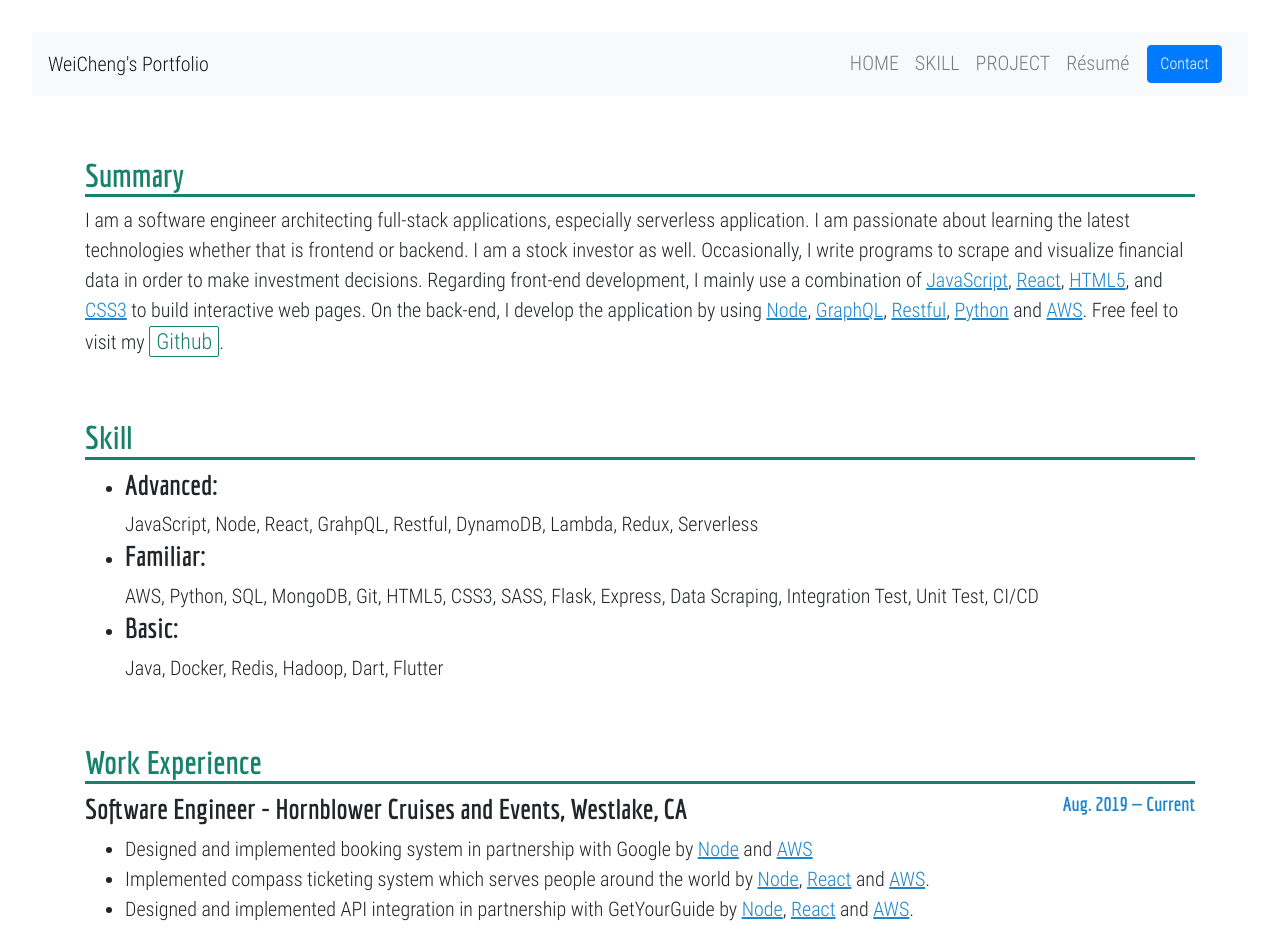
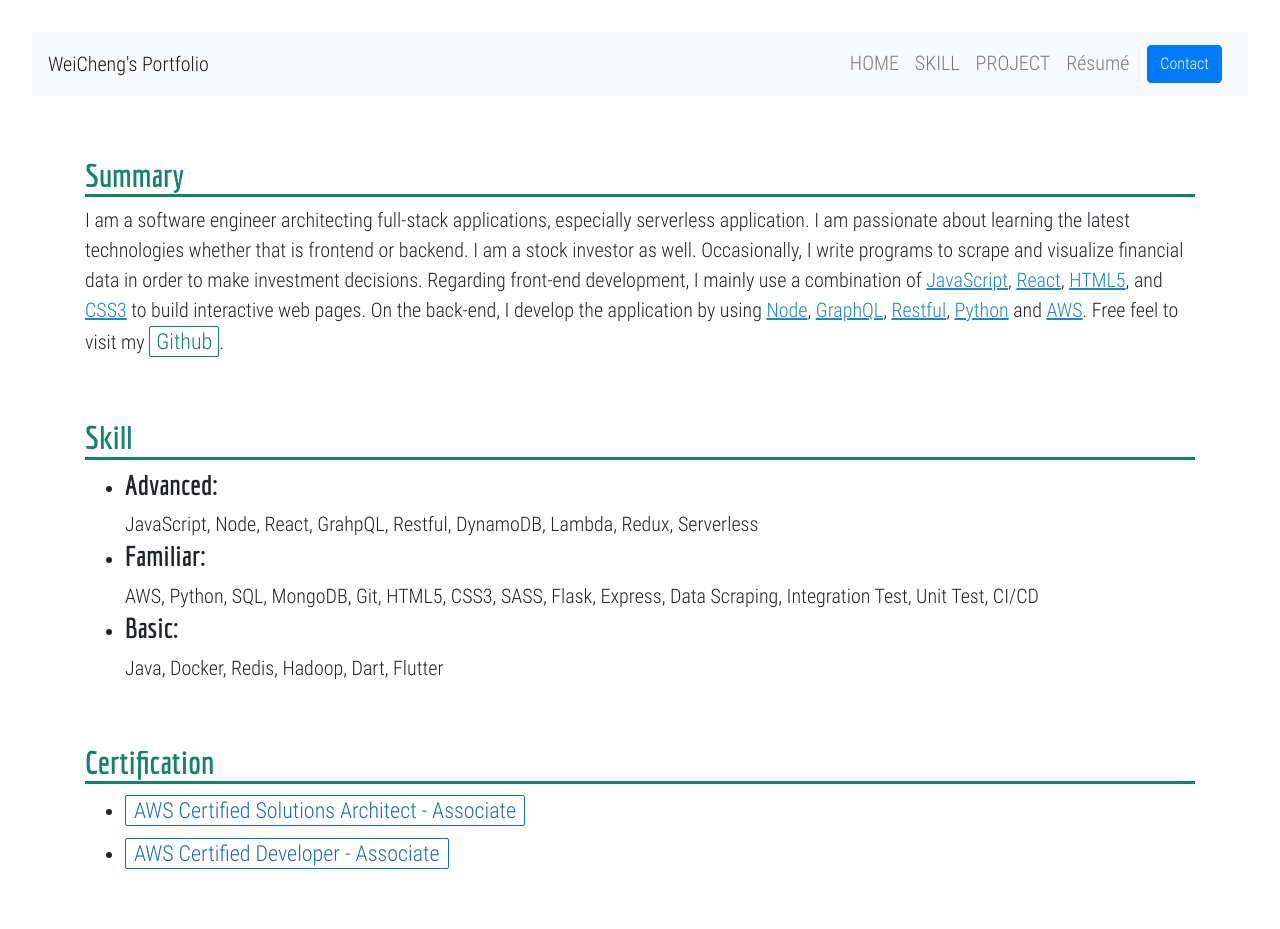
Before and after one commit to s777610/weicheng-portfolio, a React (Create React App) app: page /#/resume in a window 1280 px wide. Shown: the top 929 px of the page. Built offline with nearby package versions, Linux system fonts and the light colour scheme.

Commit message:
update portfolio

```diff
--- a/src/components/resume/Resume.js
+++ b/src/components/resume/Resume.js
@@ -63,6 +63,32 @@ const Resume = () => {
           <li>
             <h3>Basic: </h3>
             Java, Docker, Redis, Hadoop, Dart, Flutter
+          </li>
+        </ul>
+      </div>
+
+      <div className="section section__skill">
+        <h2 className="section__title">Certification</h2>
+        <ul>
+          <li className="section__title__list">
+            <a
+              className="certificationButton"
+              href="https://www.certmetrics.com/amazon/public/badge.aspx?i=1&t=c&d=2019-12-28&ci=AWS01182818"
+              target="_blank"
+              rel="noopener noreferrer"
+            >
+              AWS Certified Solutions Architect - Associate
+            </a>
+          </li>
+          <li className="section__title__list">
+            <a
+              className="certificationButton"
+              href="https://www.certmetrics.com/amazon/public/badge.aspx?i=2&t=c&d=2020-08-14&ci=AWS01182818"
+              target="_blank"
+              rel="noopener noreferrer"
+            >
+              AWS Certified Developer - Associate
+            </a>
           </li>
         </ul>
       </div>
--- a/src/index.css
+++ b/src/index.css
@@ -82,6 +82,22 @@ h5 {
   background-color: #16826c;
 }
 
+.certificationButton {
+  color: #1b6db1;
+  font-size: 110%;
+  border: #1b6db1 solid 1px;
+  border-radius: 2px;
+  padding: 2px 8px;
+}
+
+.certificationButton:hover {
+  -webkit-transition: 0.3s;
+  transition: 0.3s;
+  text-decoration: none;
+  color: white;
+  background-color: #1b6db1;
+}
+
 .title-fade-out {
   opacity: 0;
   -webkit-animation-name: fade-out;
@@ -149,6 +165,10 @@ h5 {
   border-bottom: #16826c solid 3px;
 }
 
+.resume .section__title__list {
+  margin-top: 10px;
+}
+
 .resume .section__summary {
   text-align: start;
 }
--- a/src/index.scss
+++ b/src/index.scss
@@ -81,6 +81,21 @@ h5 {
   }
 }
 
+.certificationButton {
+  color: #1b6db1;
+  font-size: 110%;
+  border: #1b6db1 solid 1px;
+  border-radius: 2px;
+  padding: 2px 8px;
+
+  &:hover {
+    transition: 0.3s;
+    text-decoration: none;
+    color: white;
+    background-color: #1b6db1;
+  }
+}
+
 .title-fade-out {
   opacity: 0;
   animation-name: fade-out;
@@ -124,6 +139,10 @@ h5 {
     &__title {
       color: #16826c;
       border-bottom: #16826c solid 3px;
+
+      &__list {
+        margin-top: 10px;
+      }
     }
 
     &__summary {
```
Also changed, not shown: public/cert.js (added, +49 -0 lines), 1 other file (tests, documents, lock files or other folders).
